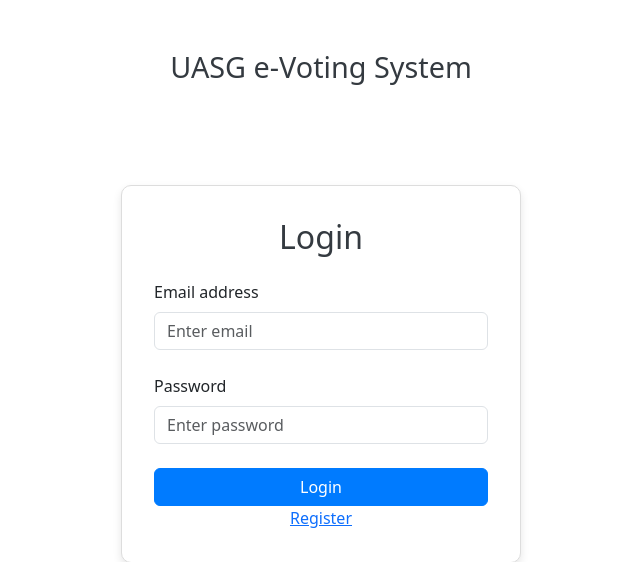
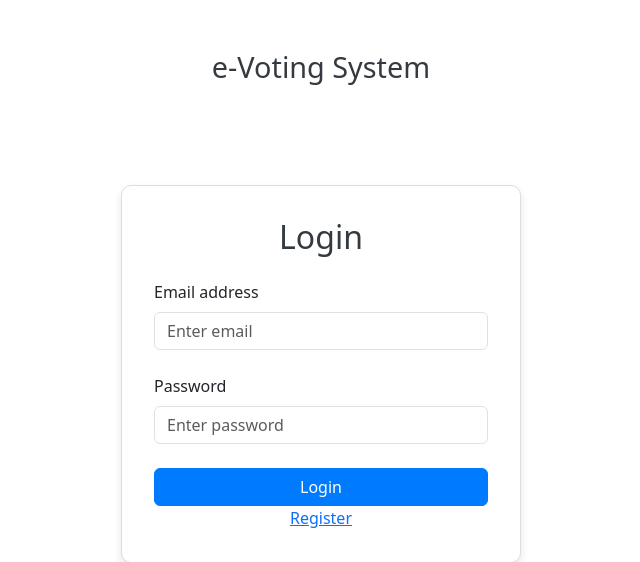
Before and after one commit to lorenz-opina/bscs-3b-group-opina, a Flask app: page / in a window 1280 px wide. Shown: the top 562 px of the page, without its empty margins (319-959 px from the left). Run offline with Flask 3, Linux system fonts and the light colour scheme; some libraries are stand-ins or nearby versions.

Commit message:
fkpiepojslceojclsht

```diff
--- a/bscs-3b-opina/run.py
+++ b/bscs-3b-opina/run.py
@@ -30,6 +30,7 @@ def create_app():
     def auth():
         return hello()
 
+
     @app.route("/register")
     def register_user():
         return render_template("register.html")
@@ -38,7 +39,9 @@ def create_app():
     def submit_new():
         return register_new()
 
+
     @app.route("/vote")
+    @jwt_required()
     def voter():
         return render_template("voter.html")
 
--- a/bscs-3b-opina/templates/login.html
+++ b/bscs-3b-opina/templates/login.html
@@ -4,7 +4,7 @@
 <head>
     <meta charset="UTF-8">
     <meta name="viewport" content="width=device-width, initial-scale=1.0">
-    <title>Login to UASG e-Voting System</title>
+    <title>Login to e-Voting System</title>
     <!-- Bootstrap CSS -->
     <link href="https://cdn.jsdelivr.net/npm/bootstrap@5.3.3/dist/css/bootstrap.min.css" rel="stylesheet">
     <link href="bootstrap-5.3.3-dist/css/bootstrap.min.css" type="text/css" rel="stylesheet" />
@@ -63,7 +63,7 @@
 {% endif %}
 
     <div>
-        <h2 class="evoting_title">UASG e-Voting System</h2>
+        <h2 class="evoting_title"> e-Voting System</h2>
     </div>
     <div class="login-container">
         <h2>Login</h2>
```
Also changed, not shown: bscs-3b-opina/templates/dashboard.html (+5 -6 lines).
